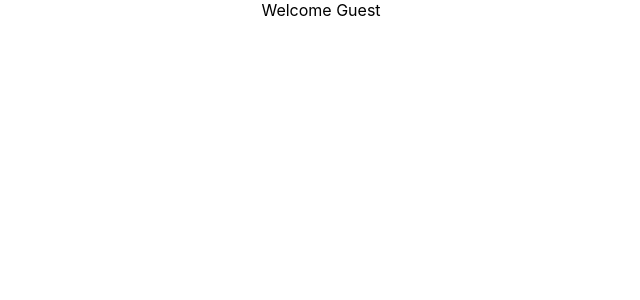
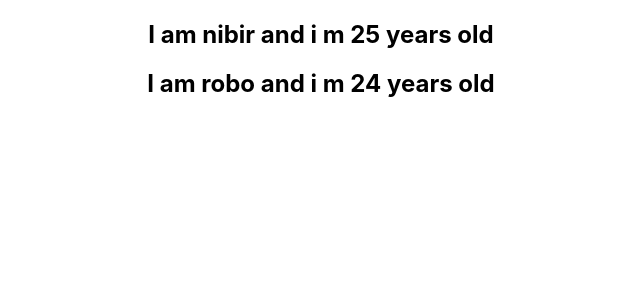
Before and after one commit to Robaith/react, a React (Create React App) app: page / in a window 1280 px wide. Shown: the top 300 px of the page, without its empty margins (319-959 px from the left). Built offline with nearby package versions, Linux system fonts and the light colour scheme.

Commit message:
list rendering

```diff
--- a/src/App.js
+++ b/src/App.js
@@ -9,11 +9,13 @@
 import EventBind from './components/EventBind';
 import ParentComponent from './components/ParentComponent';
 import UserGreeting from './components/UserGreeting';
+import NameList from './components/NameList';
 
 function App() {
   return (
     <div className="App">
-      <UserGreeting />
+      <NameList />
+      {/* <UserGreeting /> */}
       {/* <ParentComponent /> */}
       {/* <EventBind /> */}
       {/* <FunctionClick />
--- /dev/null
+++ b/src/components/NameList.js
@@ -0,0 +1,23 @@
+import React from 'react'
+import Person from './Person'
+
+function NameList() {
+    const persons = [
+        {
+            name : 'nibir',
+            age : 25
+        },
+        {
+            name : 'robo',
+            age : 24
+        }
+    ]
+    const personList = persons.map(person => <Person person={person} />)
+    return (
+        <div>
+            {personList}
+        </div>
+    )
+}
+
+export default NameList
--- /dev/null
+++ b/src/components/Person.js
@@ -0,0 +1,11 @@
+import React from 'react'
+
+function Person({person}) {
+    return (
+        <div>
+            <h2>I am {person.name} and i m {person.age} years old</h2>
+        </div>
+    )
+}
+
+export default Person
```
Also changed, not shown: 1 other file (tests, documents, lock files or other folders).
